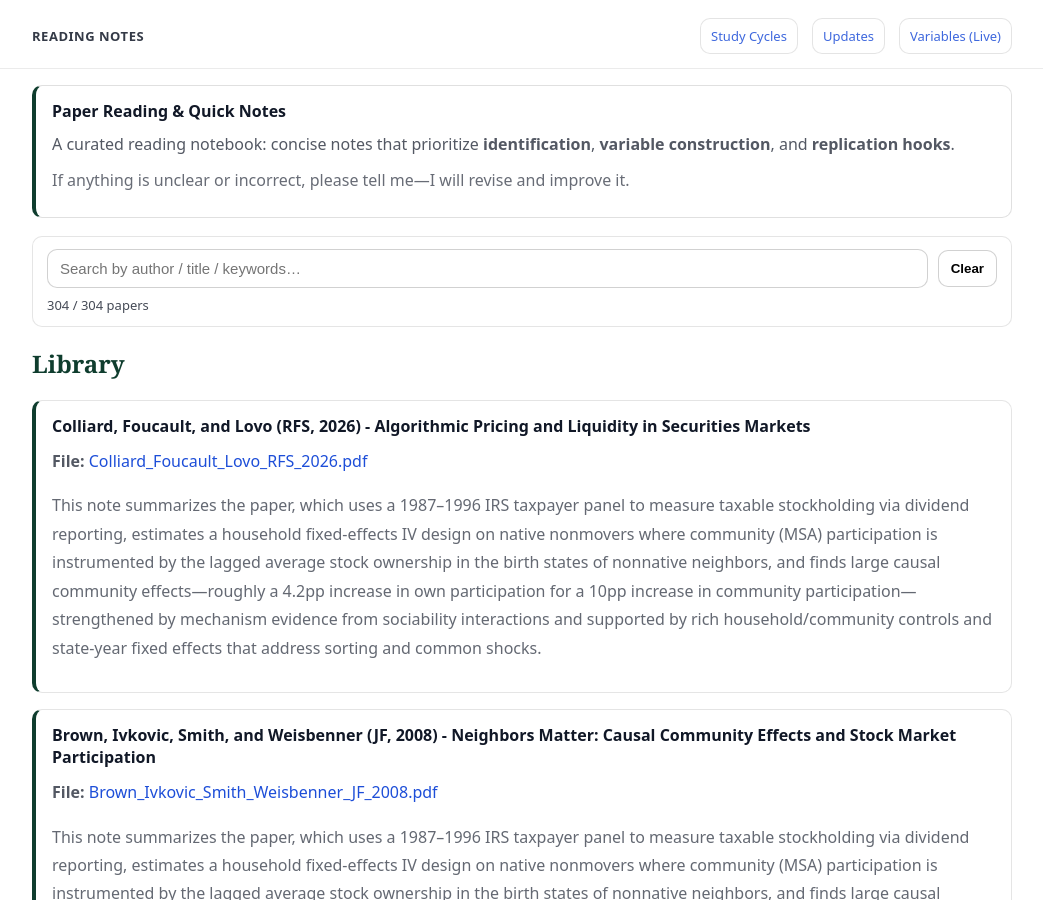
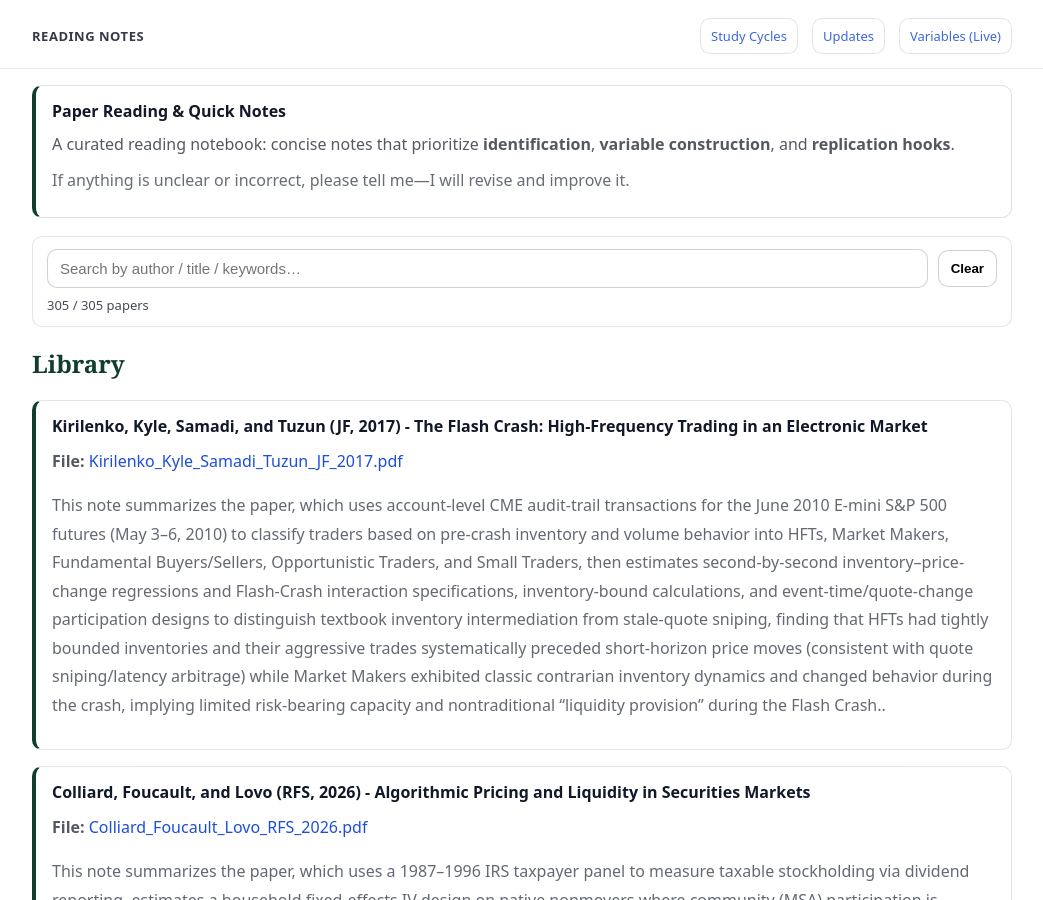
Before and after one commit to yaxinzn/study-archive, a Jekyll site: the page built from reading/index.md, in a window 1280 px wide and 900 px high. Shown: the whole window, without its empty margins (118-1161 px from the left). Built offline with Jekyll 4.4.1, drawn with Linux system fonts in a browser that asks for light colours.

Commit message:
Reading: add/update Kirilenko_Kyle_Samadi_Tuzun_JF_2017.pdf

```diff
--- a/_data/reading.yml
+++ b/_data/reading.yml
@@ -1,3 +1,7 @@
+- title: "Kirilenko, Kyle, Samadi, and Tuzun (JF, 2017) - The Flash Crash: High-Frequency Trading in an Electronic Market"
+  file: "Kirilenko_Kyle_Samadi_Tuzun_JF_2017.pdf"
+  desc: "This note summarizes the paper, which uses account-level CME audit-trail transactions for the June 2010 E-mini S&P 500 futures (May 3–6, 2010) to classify traders based on pre-crash inventory and volume behavior into HFTs, Market Makers, Fundamental Buyers/Sellers, Opportunistic Traders, and Small Traders, then estimates second-by-second inventory–price-change regressions and Flash-Crash interaction specifications, inventory-bound calculations, and event-time/quote-change participation designs to distinguish textbook inventory intermediation from stale-quote sniping, finding that HFTs had tightly bounded inventories and their aggressive trades systematically preceded short-horizon price moves (consistent with quote sniping/latency arbitrage) while Market Makers exhibited classic contrarian inventory dynamics and changed behavior during the crash, implying limited risk-bearing capacity and nontraditional “liquidity provision” during the Flash Crash.."
+
 - title: "Colliard, Foucault, and Lovo (RFS, 2026) - Algorithmic Pricing and Liquidity in Securities Markets"
   file: "Colliard_Foucault_Lovo_RFS_2026.pdf"
   desc: "This note summarizes the paper, which uses a 1987–1996 IRS taxpayer panel to measure taxable stockholding via dividend reporting, estimates a household fixed-effects IV design on native nonmovers where community (MSA) participation is instrumented by the lagged average stock ownership in the birth states of nonnative neighbors, and finds large causal community effects—roughly a 4.2pp increase in own participation for a 10pp increase in community participation—strengthened by mechanism evidence from sociability interactions and supported by rich household/community controls and state-year fixed effects that address sorting and common shocks."
```
Also changed, not shown: 1 other file.
